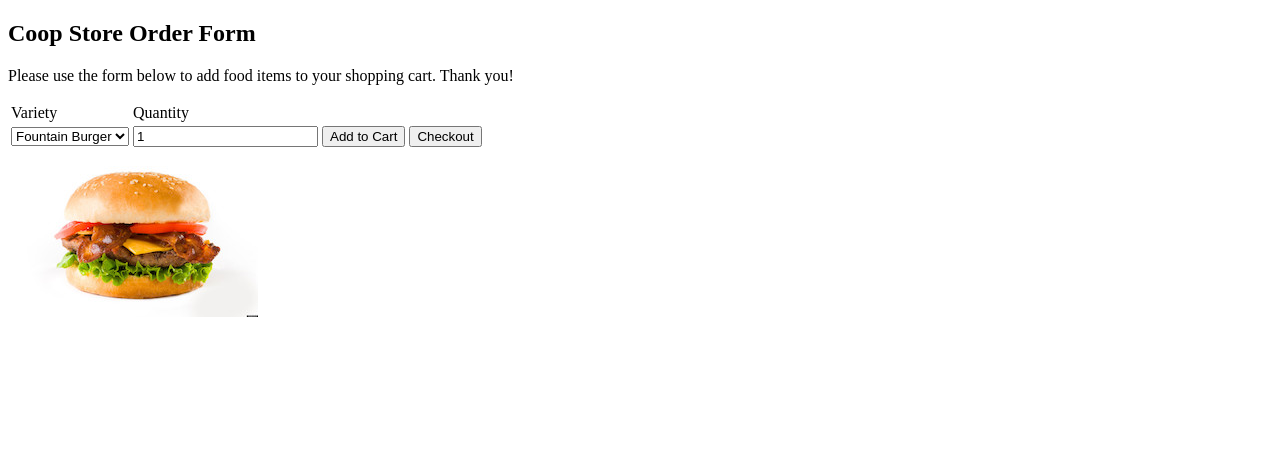
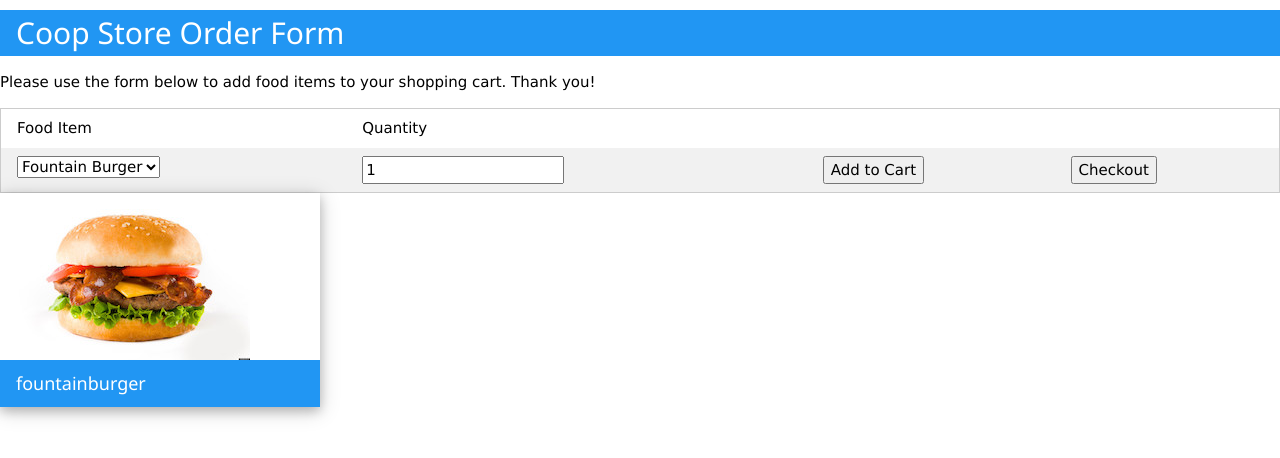
Before and after one commit to NolanJMcCafferty/Coop-Online, a PHP site: page / in a window 1280 px wide. Shown: the top 458 px of the page. Run offline with PHP 8.4, Linux system fonts and the light colour scheme; data that the repository does not hold is empty; some libraries are stand-ins or nearby versions.

Commit message:
added w3 stuff

```diff
--- a/application/view/orderForm.php
+++ b/application/view/orderForm.php
@@ -8,13 +8,15 @@ session_start();
 
 <head>
 <title>Coop Store Online</title>
-
+<link rel="stylesheet" href="https://www.w3schools.com/w3css/4/w3.css">
 <script language="javascript">
 
 // Display the image corresponding to the food item that is selected.
 function updateImage () {
     var menu = document.getElementById("variety");
     var foodImage = document.getElementById("foodImage");
+    var footerImage = document.getElementById("footerImage");
+    footerImage.innerHTML = menu.options[menu.options.selectedIndex].value;
     foodImage.src =
         'public/img/' + menu.options[menu.options.selectedIndex].value + '.jpg';
 }
@@ -49,19 +51,20 @@ function clearMessage () {
      update the image to match. -->
 <body onload="setDefaultVarietyAndQuantity(); updateImage();">
 
-<h2>Coop Store Order Form</h2>
+<h2 class="w3-container w3-blue">Coop Store Order Form</h2>
 
 <p>Please use the form below to add food items to your shopping cart.
 Thank you!</p>
 
 <form method="post">
-<table>
-  <tr><td>Variety</td><td>Quantity</td></tr>
+<table class="w3-table w3-striped w3-border">
+  <tr><td>Food Item</td><td>Quantity</td></tr>
 
   <tr><td><!-- Any time the selection changes, update the image and clear the message. -->
           <select id="variety" name="variety" onchange="updateImage(); clearMessage();">
 <?php
             // We generate the options using information from the ShoppingCart class.
+
             foreach (ShoppingCart::$foodTypes as $key => $displayName) {
                 echo "<option id=\"$key\" value=\"$key\">$displayName</option>";
             }
@@ -76,7 +79,13 @@ Thank you!</p>
 </table>
 
 <!-- This is where updated food images are placed. -->
-<img id="foodImage"/><br>
+<div class="w3-card-4" style="width:25%;">
+  <img id="foodImage"/><br>
+  <footer class="w3-container w3-blue">
+      <h5 id="footerImage"></h5>
+  </footer>
+
+</div>
 
 <!-- This is where messages are displayed. -->
 <span style="color:red" id="message"><?php echo "$message" ?></span>
```
Also changed, not shown: application/view/viewcart.php (+9 -2 lines).
